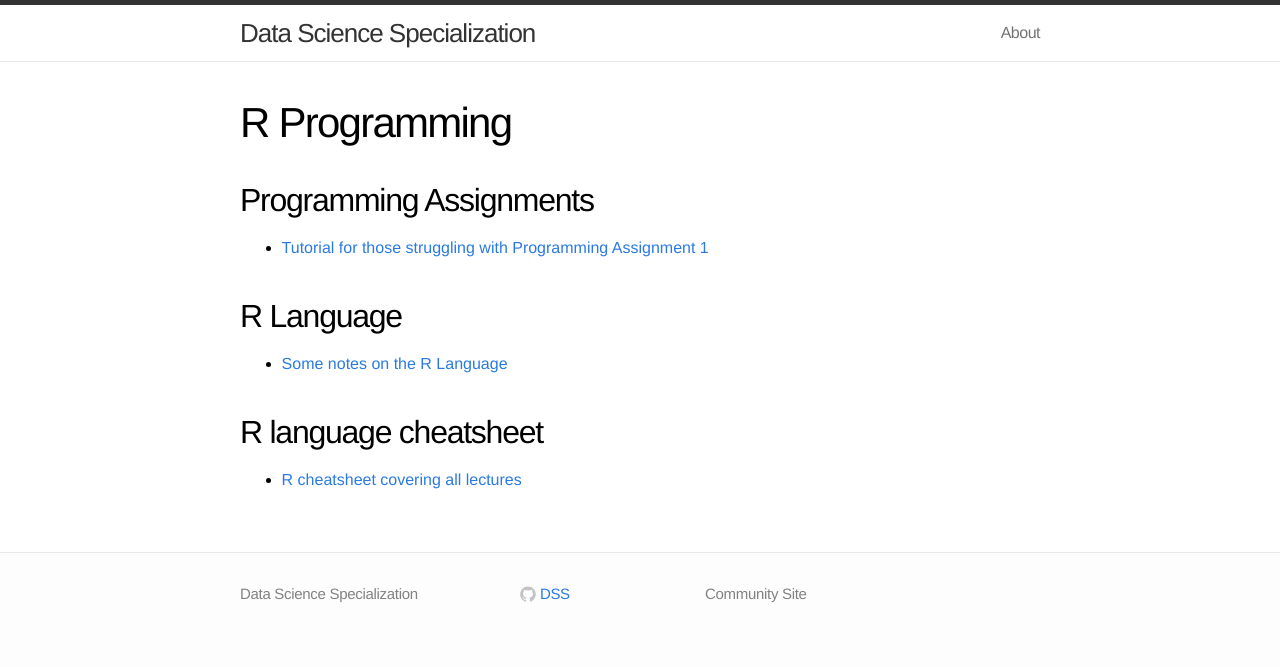
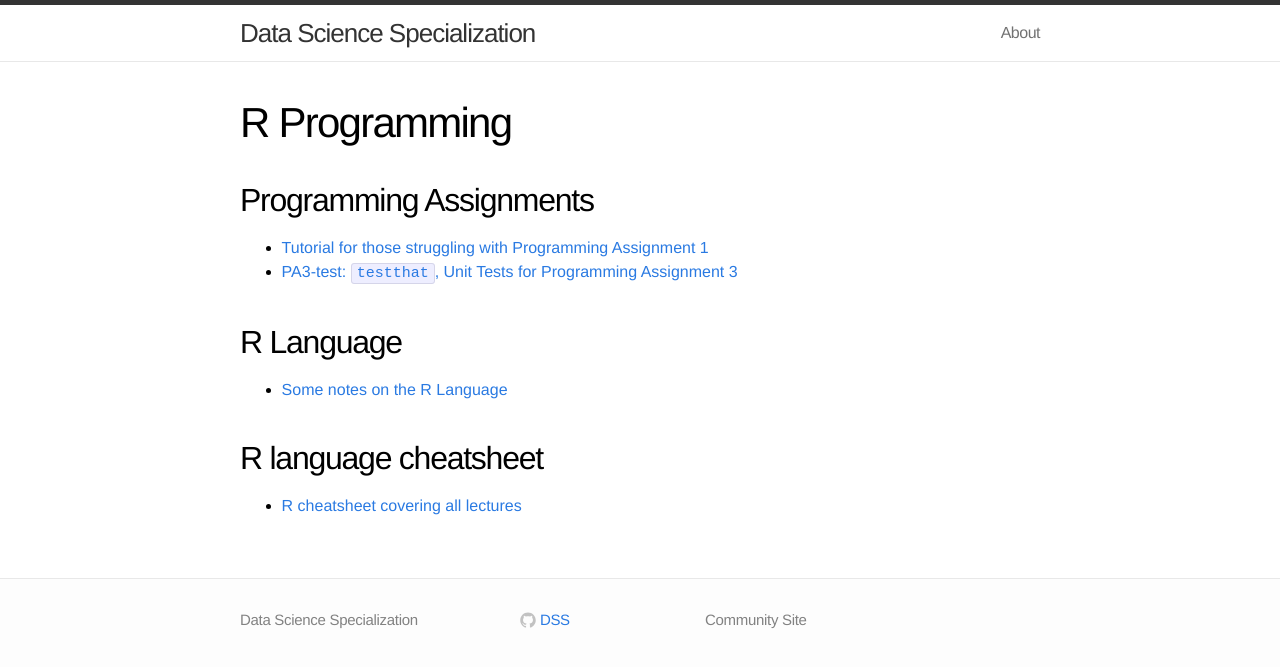
Before and after one commit to DataScienceSpecialization/DataScienceSpecialization.github.io, a Jekyll site: the page built from rprog.md, in a window 1280 px wide. Shown: the top 667 px of the page. Built offline with Jekyll 4.4.1, drawn with Linux system fonts in a browser that asks for light colours.

Commit message:
initial commit

```diff
--- a/rprog.md
+++ b/rprog.md
@@ -7,6 +7,7 @@ permalink: /rprog/
 ## Programming Assignments
 
 - [Tutorial for those struggling with Programming Assignment 1](https://github.com/derekfranks/practice_assignment)
+- [PA3-test: `testthat`, Unit Tests for Programming Assignment 3](https://github.com/cbryant1000/pa3test)
 
 
 ## R Language
```
